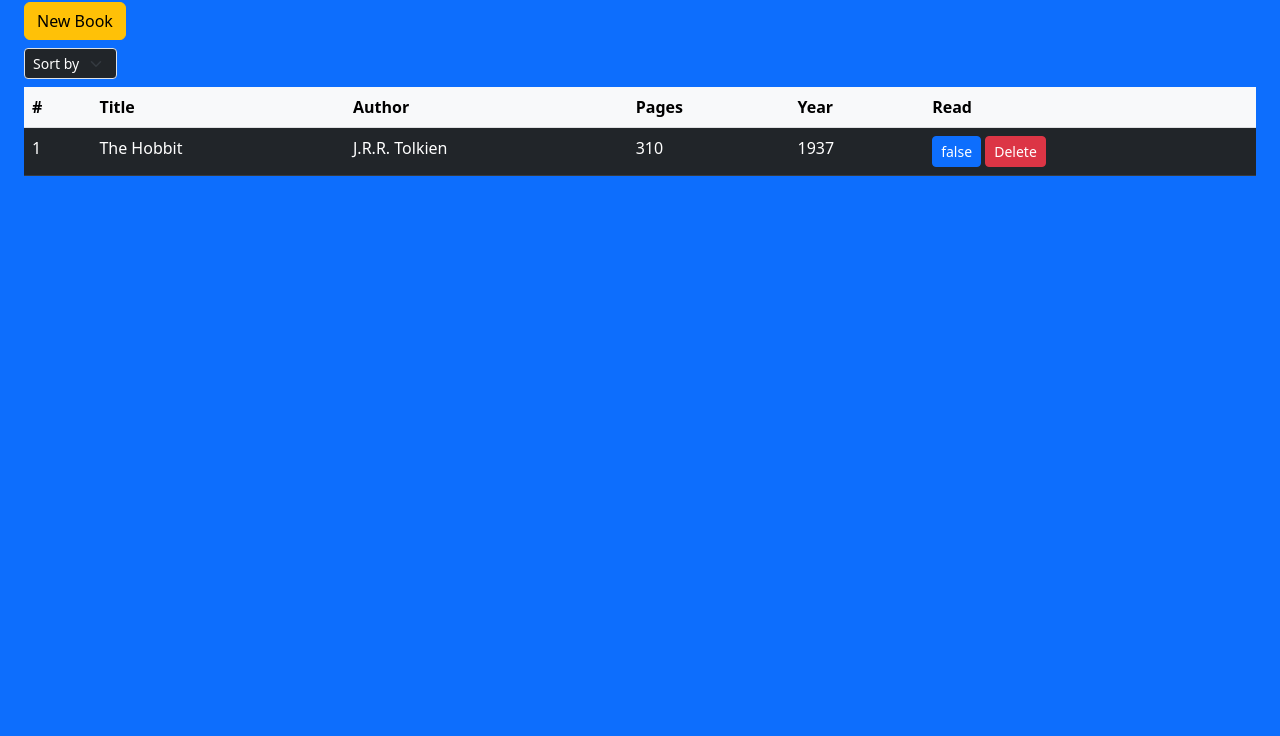
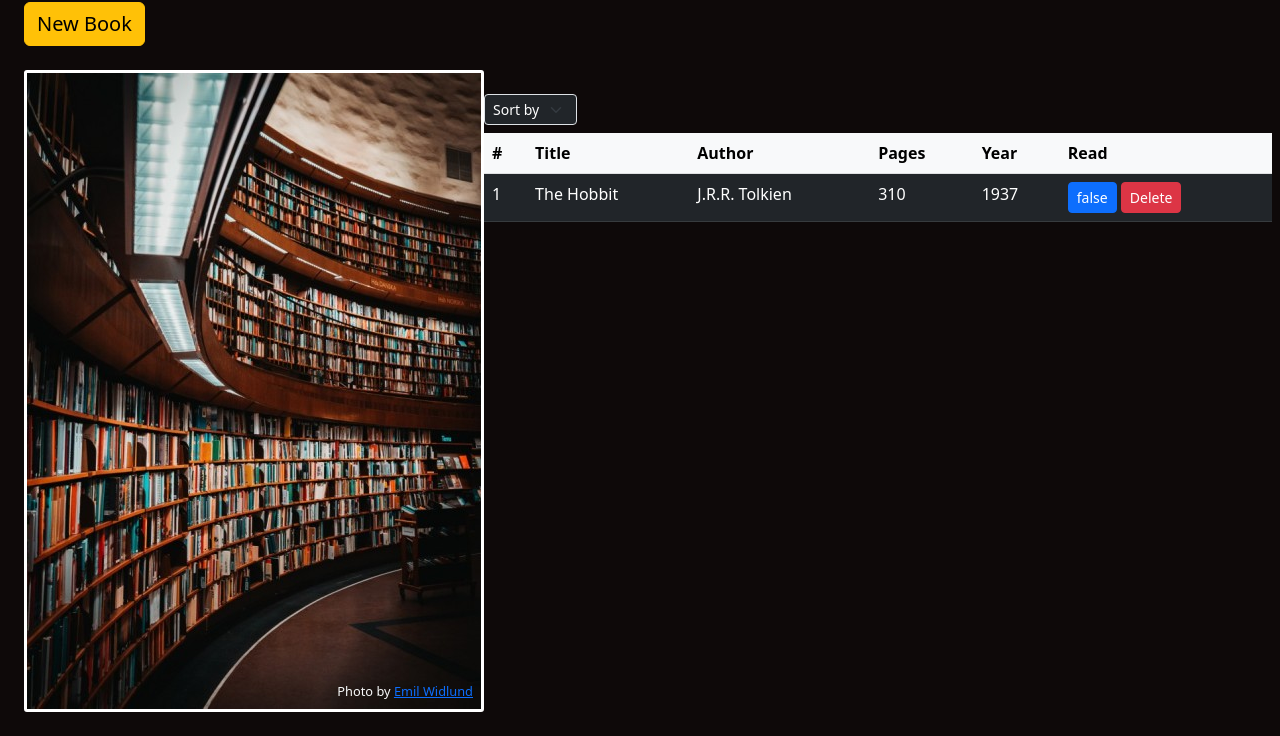
Before and after one commit to norkitorki/odin-project-library, a plain HTML site: page index.html in a window 1280 px wide. Shown: the part 86-822 px from the top of the page. Before the commit the page ends 800 px from the top, so only its background shows below. Drawn offline with Linux system fonts and the light colour scheme.

Commit message:
Redesign webpage with image

```diff
--- a/index.html
+++ b/index.html
@@ -8,12 +8,12 @@
     <link rel="stylesheet" href="style/style.css">
     <script src="main.js" defer></script>
   </head>
-  <body class="bg-primary p-4">
+  <body class="m-2">
     <noscript class="text-light fw-bold">This site requires javascript to function properly.</noscript>
 
     <h1 class="text-light fw-bold mb-3">Library</h1>
 
-    <main class="d-none my-2">
+    <main class="d-none">
       <div class="alert alert-success d-none" role="alert">
         The book has been successfully created.
       </div>
@@ -21,9 +21,10 @@
         Something prevented the book from being saved.
       </div>
 
-      <a href="#" class="btn btn-warning new-book mb-2 text-bold">New Book</a>
+      <a href="#" class="btn btn-warning new-book fs-5 mb-4 text-bold">New Book</a>
 
-      <form name="bookForm" action="#" method="post" class="w-25 text-bg-dark mb-3 p-4 rounded d-none needs-validation" novalidate>
+      <div class="form-container text-bg-dark p-4 my-4 rounded d-none">
+        <form name="bookForm" action="#" method="post" class="needs-validation" novalidate>
           <h3 class="fw-bold mb-4">Add book to library</h3>
 
           <div class="my-3">
@@ -84,8 +85,22 @@
             <button class="form-cancel btn btn-danger" type="button" onclick="toggleBookForm()">Cancel</button>
           </div>
         </form>
+      </div>
 
-      <select class="table-sort form-select form-select-sm text-bg-dark" aria-label="Sort library by attribute.">
+      <div class="main-content">
+        <div class="main-image">
+          <picture>
+            <source srcset="images/library_by_emil_widlund_small.jpg" media="(max-width: 800px)">
+            <source srcset="images/library_by_emil_widlund.jpg" media="(min-width: 1400px)">
+            <img src="images/library_by_emil_widlund_medium.jpg" alt="Wooden multi storied library.">
+          </picture>
+          <span class="image-author text-light">
+            Photo by <a href="https://unsplash.com/@emilwidlund?utm_source=unsplash&utm_medium=referral&utm_content=creditCopyText">Emil Widlund</a>
+          </span>
+        </div>
+
+        <div class="table-content mt-4">
+          <select class="table-sort form-select form-select-sm text-bg-dark mb-2 ml-2" aria-label="Sort library by attribute.">
             <option selected>Sort by</option>
             <option value="title">Title</option>
             <option value="author">Author</option>
@@ -122,6 +137,7 @@
               </td>
             </tr>
           </template>
+      </div>
     </main>
   </body>
 </html>
--- a/main.js
+++ b/main.js
@@ -2,8 +2,7 @@ const newBook           = document.querySelector('.new-book');
 const form              = document.forms['bookForm'];
 const sortTable         = document.querySelector('.table-sort');
 const tableBody         = document.querySelector('tbody');
-const newBookForm       = document.querySelector('form');
-const newBookFormSubmit = newBookForm.querySelector('button[type=submit]');
+const formContainer     = document.querySelector('.form-container');
 
 let library = [];
 
@@ -41,7 +40,7 @@ Book.prototype = {
 };
 
 function toggleBookForm() {
-  [newBook, newBookForm].forEach(el => el.classList.toggle('d-none'));
+  [newBook, formContainer].forEach(el => el.classList.toggle('d-none'));
 };
 
 function handleFormSubmission() {
--- a/style/style.css
+++ b/style/style.css
@@ -0,0 +1,28 @@
+body {
+  background-color: #0e0909;
+  padding: 1rem 0 1rem 1rem;
+}
+
+form {
+  margin: 0 auto;
+  max-width: 692px;
+ }
+
+.main-content { display: flex; }
+
+.main-image {
+  position: relative;
+  border: 3px solid #ffffff;
+  border-radius: 3px;
+}
+
+.image-author {
+  position: absolute;
+  bottom: 0.5rem;
+  right: 0.5rem;
+  font-size: 0.8rem;
+}
+
+.table-content {
+  flex-grow: 1;
+}
```
Lines whose indentation alone changed are shown as unchanged.
